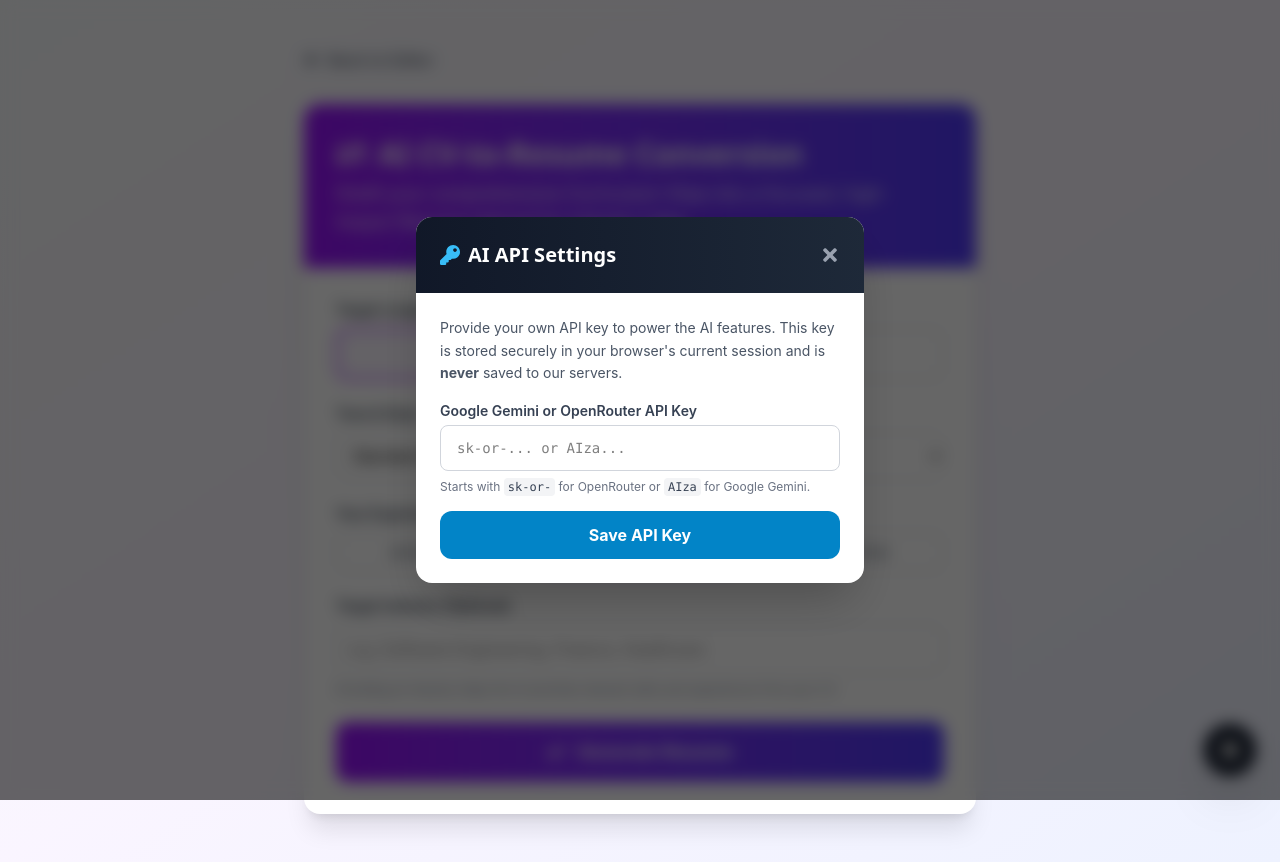
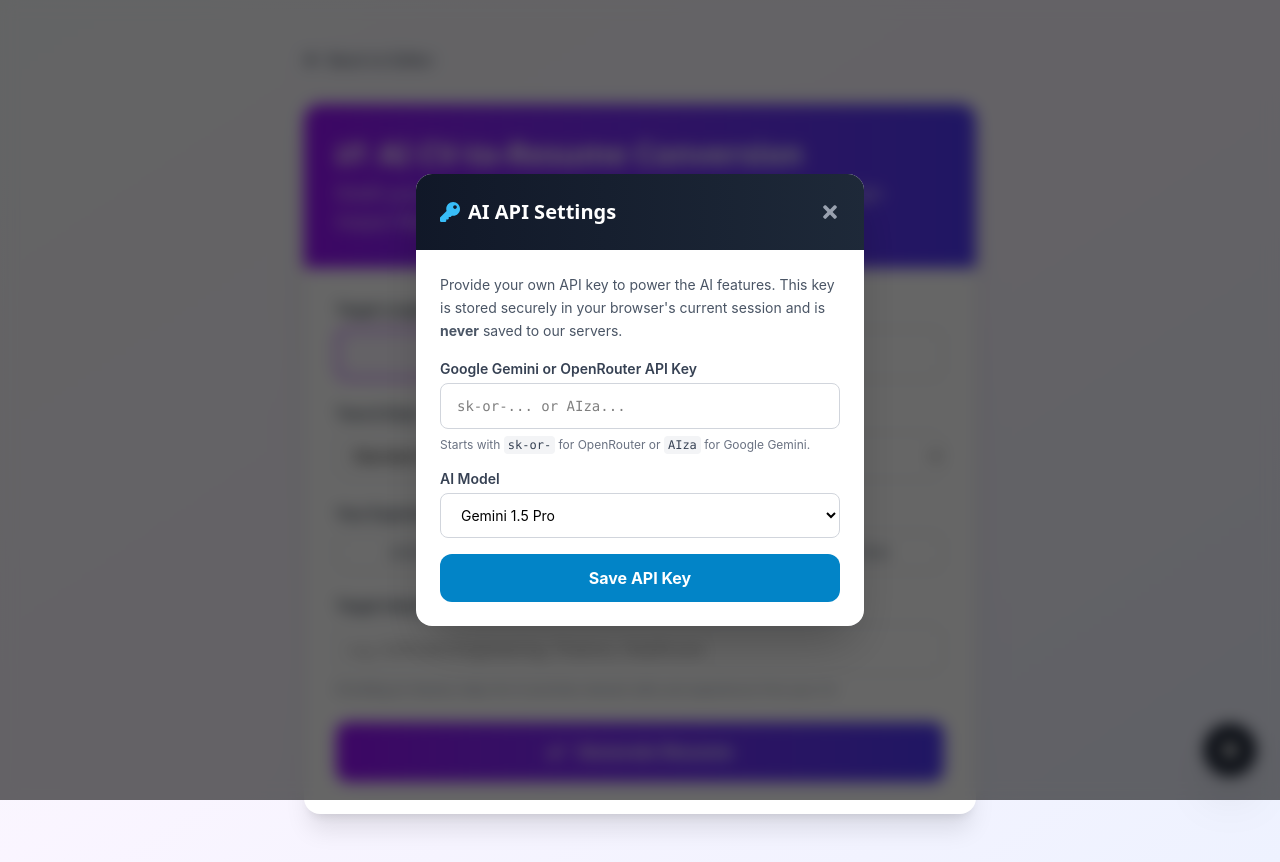
Before and after one commit to Sjking2025/Resume-Builder-Parser-Analyzer-Pro, a React (Vite) app in the folder client/: page /convert in a window 1280 px wide. Both pictures are taken after a click on the button "AI Settings". Built offline with nearby package versions, Linux system fonts and the light colour scheme; no server answers.

Commit message:
feat(ai): add ai model selection dropdown in api key modal

```diff
--- a/client/src/components/common/ApiKeyModal.jsx
+++ b/client/src/components/common/ApiKeyModal.jsx
@@ -4,11 +4,15 @@
 const ApiKeyModal = () => {
   const [isOpen, setIsOpen] = useState(false);
   const [apiKey, setApiKey] = useState('');
+  const [model, setModel] = useState('gemini-1.5-pro');
   const [saved, setSaved] = useState(false);
 
   useEffect(() => {
     const stored = sessionStorage.getItem('customApiKey');
     if (stored) setApiKey(stored);
+
+    const storedModel = sessionStorage.getItem('customAiModel');
+    if (storedModel) setModel(storedModel);
   }, []);
 
   const handleSave = () => {
@@ -17,6 +21,9 @@
     } else {
       sessionStorage.removeItem('customApiKey');
     }
+
+    sessionStorage.setItem('customAiModel', model);
+
     setSaved(true);
     setTimeout(() => {
       setSaved(false);
@@ -68,6 +75,30 @@
                   </p>
                 </div>
 
+                <div>
+                  <label className="block text-sm font-semibold text-gray-700 mb-1">
+                    AI Model
+                  </label>
+                  <select
+                    value={model}
+                    onChange={(e) => setModel(e.target.value)}
+                    className="w-full px-4 py-3 rounded-lg border border-gray-300 focus:ring-2 focus:ring-primary-500 focus:border-primary-500 transition-colors text-sm bg-white"
+                  >
+                    <optgroup label="Google Gemini">
+                      <option value="gemini-1.5-pro">Gemini 1.5 Pro</option>
+                      <option value="gemini-1.5-flash">Gemini 1.5 Flash</option>
+                    </optgroup>
+                    <optgroup label="OpenAI (via OpenRouter)">
+                      <option value="openai/gpt-4o">GPT-4o</option>
+                      <option value="openai/gpt-4o-mini">GPT-4o Mini</option>
+                    </optgroup>
+                    <optgroup label="Anthropic (via OpenRouter)">
+                      <option value="anthropic/claude-3.5-sonnet">Claude 3.5 Sonnet</option>
+                      <option value="anthropic/claude-3-haiku">Claude 3 Haiku</option>
+                    </optgroup>
+                  </select>
+                </div>
+
                 <button
                   onClick={handleSave}
                   className={`w-full py-3 rounded-xl font-bold text-white transition-all ${
@@ -83,7 +114,9 @@
                   <button
                     onClick={() => {
                       setApiKey('');
+                      setModel('gemini-1.5-pro');
                       sessionStorage.removeItem('customApiKey');
+                      sessionStorage.removeItem('customAiModel');
                       setSaved(true);
                       setTimeout(() => { setSaved(false); setIsOpen(false); }, 1000);
                     }}
```
